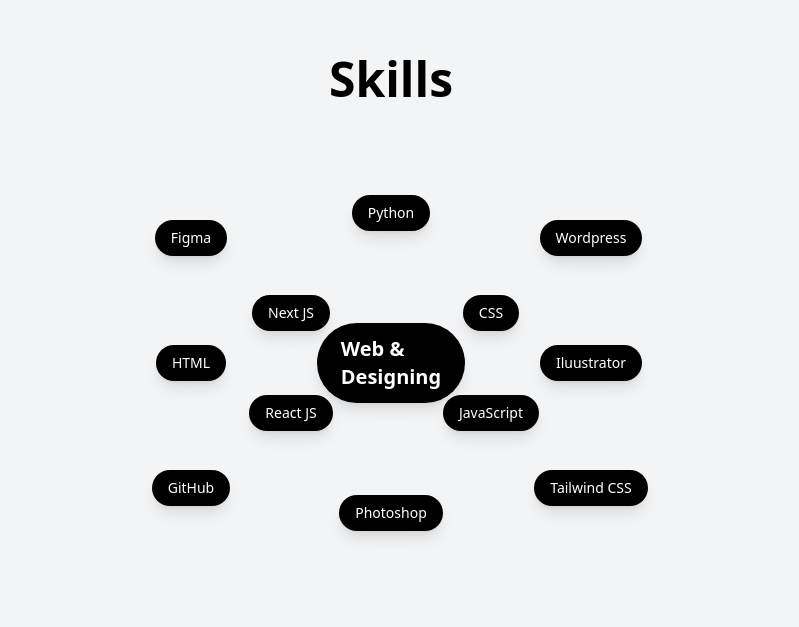
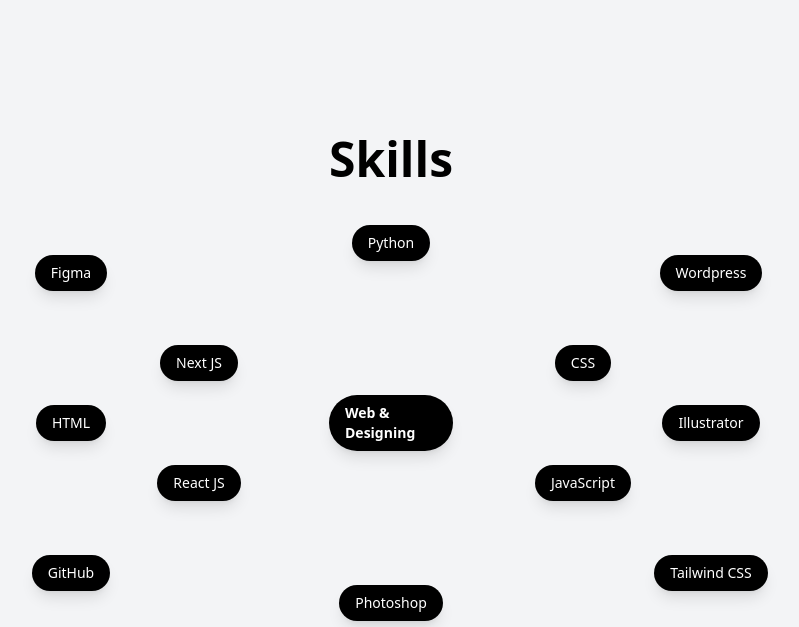
Before and after one commit to huzairdhool/Huzair-Asim-Portfolio, a React (Vite) app: page /About in a window 1280 px wide. Shown: the part 913-1540 px from the top of the page, without its empty margins (249-1048 px from the left). Built offline with nearby package versions, Linux system fonts and the light colour scheme.

Commit message:
portfolio

```diff
--- a/src/Components/Skills.jsx
+++ b/src/Components/Skills.jsx
@@ -3,19 +3,19 @@
 import { useInView } from "react-intersection-observer";
 
 const skills = [
-  { name: "Web & Designing", x: "0", y: "0", bold: true },
-  { name: "CSS", x: "100px", y: "-50px" },
-  { name: "JavaScript", x: "100px", y: "50px" },
-  { name: "React JS", x: "-100px", y: "50px" },
-  { name: "Next JS", x: "-100px", y: "-50px" },
-  { name: "HTML", x: "-200px", y: "0px" },
-  { name: "Iluustrator", x: "200px", y: "0px" },
-  { name: "Photoshop", x: "0px", y: "150px" },
-  { name: "Python", x: "0px", y: "-150px" },
-  { name: "Tailwind CSS", x: "200px", y: "125px" },
-  { name: "GitHub", x: "-200px", y: "125px" },
-  { name: "Figma", x: "-200px", y: "-125px" },
-  { name: "Wordpress", x: "200px", y: "-125px" },
+  { name: "Web & Designing", x: "0vw", y: "0vh", bold: true },
+  { name: "CSS", x: "15vw", y: "-7.5vh" },
+  { name: "JavaScript", x: "15vw", y: "7.5vh" },
+  { name: "React JS", x: "-15vw", y: "7.5vh" },
+  { name: "Next JS", x: "-15vw", y: "-7.5vh" },
+  { name: "HTML", x: "-25vw", y: "0vh" },
+  { name: "Illustrator", x: "25vw", y: "0vh" },
+  { name: "Photoshop", x: "0vw", y: "22.5vh" },
+  { name: "Python", x: "0vw", y: "-22.5vh" },
+  { name: "Tailwind CSS", x: "25vw", y: "18.75vh" },
+  { name: "GitHub", x: "-25vw", y: "18.75vh" },
+  { name: "Figma", x: "-25vw", y: "-18.75vh" },
+  { name: "Wordpress", x: "25vw", y: "-18.75vh" },
 ];
 
 const Skills = () => {
@@ -25,21 +25,18 @@
   });
 
   return (
-    <section ref={ref} className="relative flex flex-col items-center justify-center min-h-screen h-auto bg-gray-100 px-4 sm:px-10 ">
+    <section ref={ref} className="relative flex flex-col items-center justify-center min-w-auto min-h-screen bg-gray-100 mb-12">
+      <h2 className="text-3xl sm:text-4xl md:text-5xl font-bold mb-20 ">Skills</h2>
 
-      <h2 className="text-3xl sm:text-4xl md:text-5xl font-bold -mb-10">Skills</h2>
-
-
-      <div className="relative flex items-center justify-center w-full h-[400px] sm:h-[500px] md:h-[600px]">
-
+      <div className="relative flex items-center justify-center w-full h-[50vh] sm:h-[55vh] md:h-[40vh]">
         {skills.map((skill, index) => (
           <motion.div
             key={index}
             initial={{ opacity: 0, x: 0, y: 0, scale: 0.8 }}
             animate={inView ? { opacity: 1, x: skill.x, y: skill.y, scale: 1 } : {}}
             transition={{ duration: 1.5, ease: "easeOut" }}
-            className={`absolute bg-black text-white px-4 py-2 text-sm rounded-full shadow-lg ${
-              skill.bold ? "text-xl font-bold bg-black px-6 py-3" : ""
+            className={`absolute bg-black text-white px-4 py-2 text-xs sm:px-3 sm:py-1 sm:text-xs md:px-4 md:py-2 md:text-sm rounded-full shadow-lg ${
+              skill.bold ? "text-lg sm:text-base font-bold bg-black px-6 py-3" : ""
             }`}
           >
             {skill.name}
--- a/src/assets/assets.js
+++ b/src/assets/assets.js
@@ -7,6 +7,7 @@
 import Profile_img_1 from './Profile_img_1.png'
 import pf from './pf.jpg'
 import text from './text.png'
+import skills from './skills.jpg'
 
 export const assets = {
     github,
@@ -18,4 +19,5 @@
     Profile_img_1,
     text,
     pf,
+    skills,
 }
```
Also changed, not shown: src/assets/skills.jpg (added).
